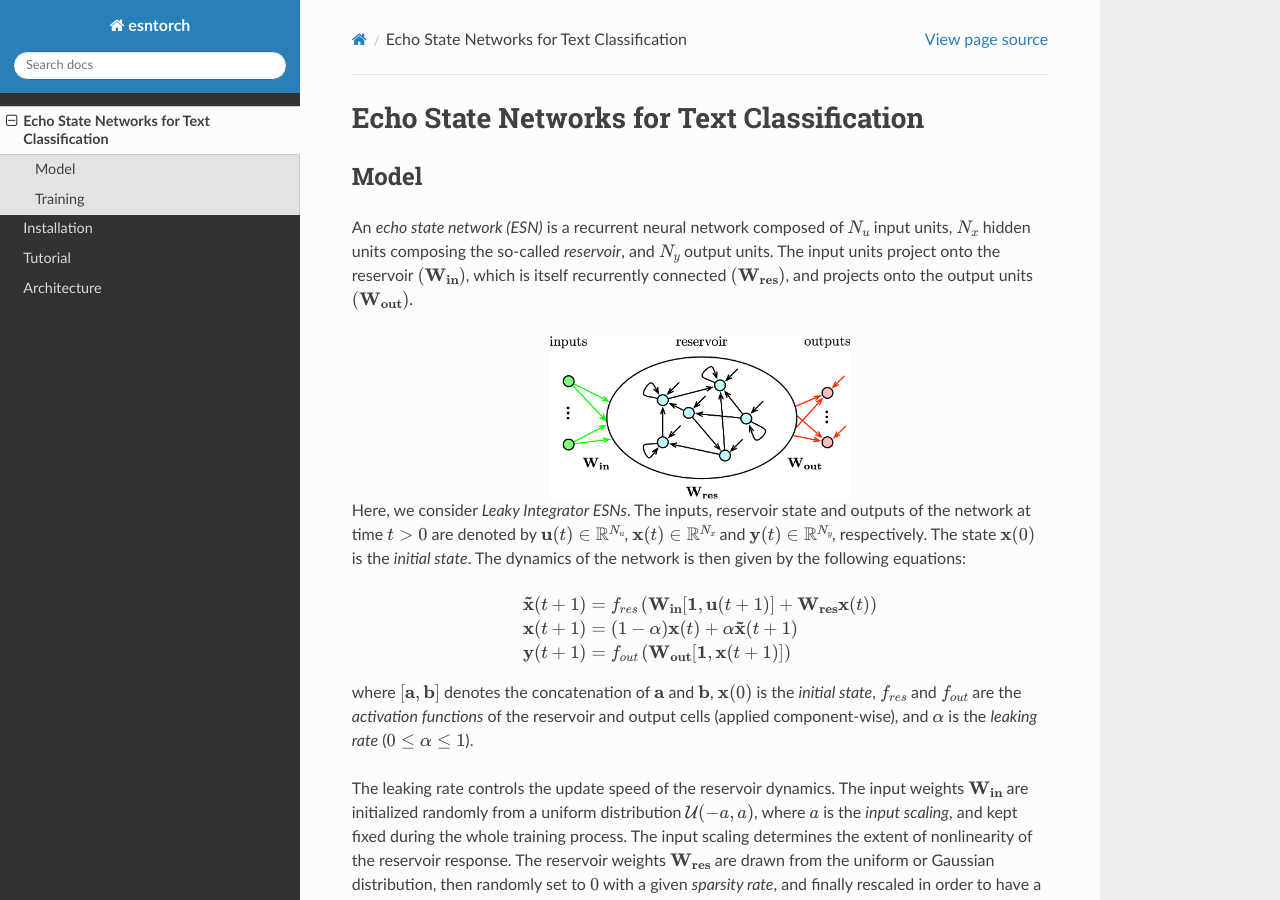
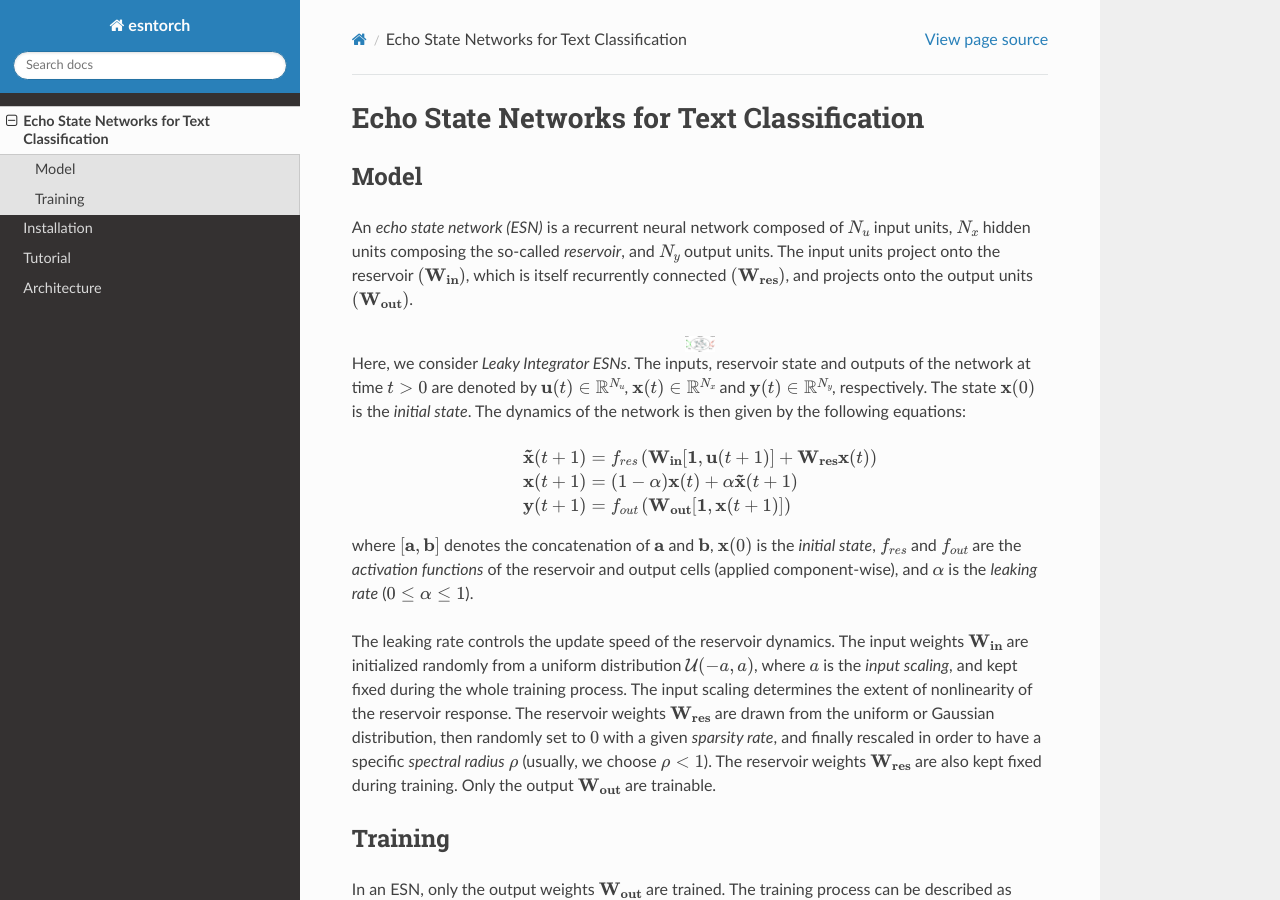
Before and after one commit to PlaytikaOSS/esntorch, a Sphinx documentation site: the page built from docs/esn_description.rst, in a window 1280 px wide and 900 px high. Built offline with Sphinx 7.4.7 and the Read the Docs theme 2.0.0, drawn with Linux system fonts in a browser that asks for light colours; formulas are drawn with MathJax 3.

Commit message:
update image size

```diff
--- a/docs/esn_description.rst
+++ b/docs/esn_description.rst
@@ -14,7 +14,7 @@ recurrently connected :math:`(\mathbf{W_{res}})`, and projects onto the
 output units :math:`(\mathbf{W_{out}})`.
 
 .. image:: ./figures/esn.png
-    :width: 300px
+    :width: 30px
     :alt: An echo state network (ESN).
     :align: center
 
```
